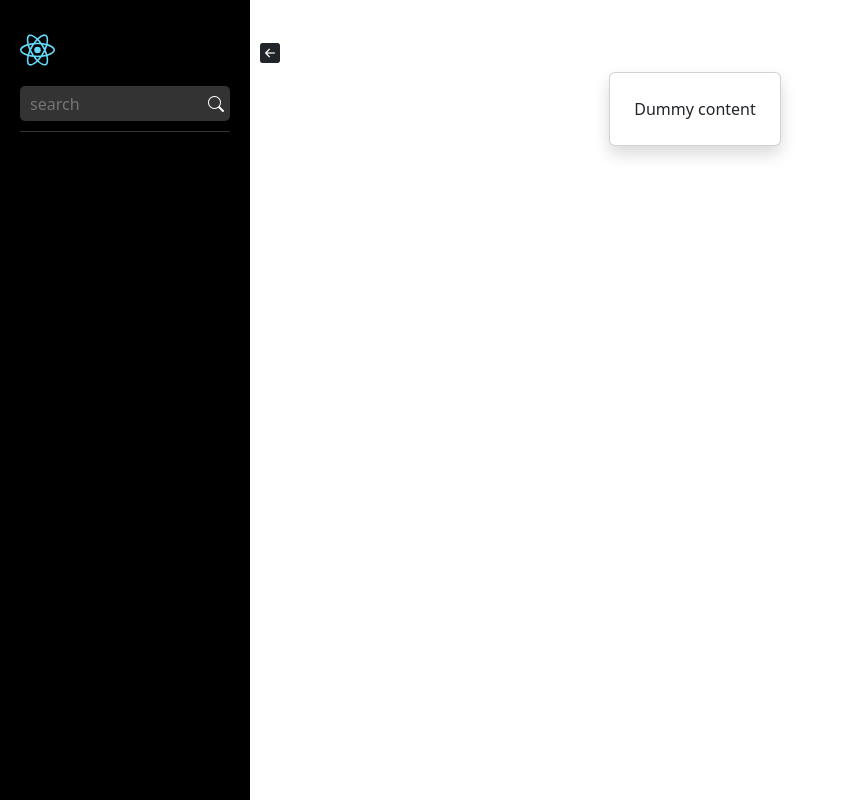
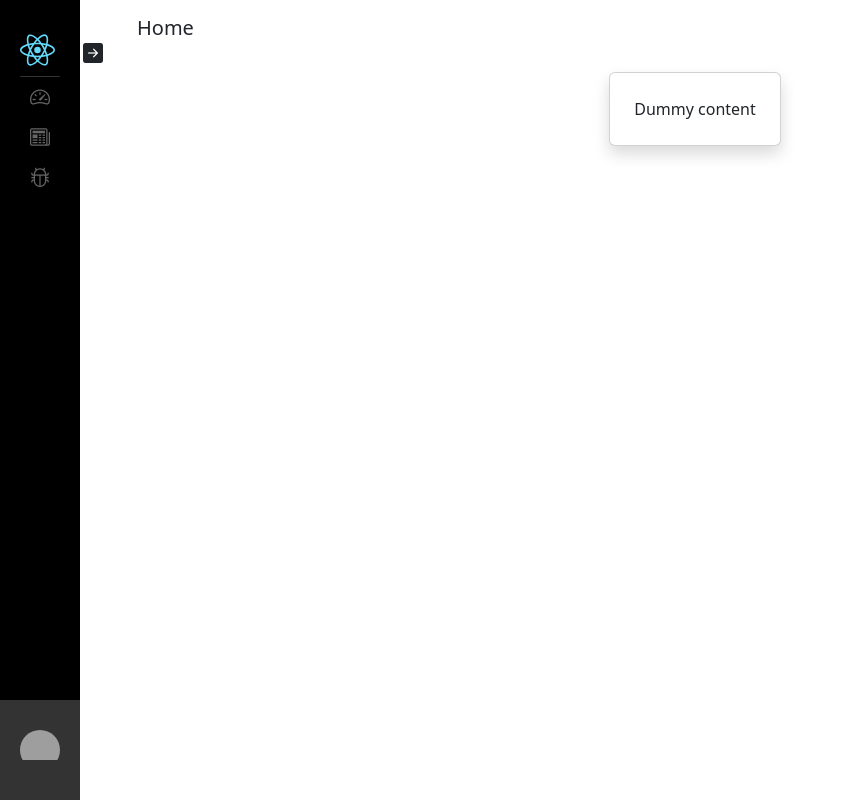
Before and after one commit to Syadon786/Projektmunka-Projektmenedzsment, a React (Create React App) app: page /home in a window 1280 px wide. Shown: the whole page, without its empty margins (0-847 px from the left). Built offline with nearby package versions, Linux system fonts and the light colour scheme; grey boxes are pictures that could not be loaded.

Commit message:
menu navigation, user-info

```diff
--- a/src/components/SideMenu/SideMenu.css
+++ b/src/components/SideMenu/SideMenu.css
@@ -37,7 +37,7 @@
     display: inline-block;
     position: absolute;
     top: 50%;
-    right: -50px;
+    right: -43px;
     transform: translateY(-50%);
 }
 
@@ -79,3 +79,47 @@
     border-radius: 1px;
     background-color: #333;
 }
+
+.main-menu ul {
+    padding: 0;
+}
+
+.side-menu-footer  {
+    width: 100%;
+    height: 100px;
+    background: #333;
+    position: absolute;
+    bottom: 0;
+    left: 0;
+    padding: 30px 20px;
+    box-sizing: border-box;
+
+}
+
+
+.avatar {
+    width: 40px;
+    height: 40px;
+    overflow: hidden;
+    border-radius: 50%;
+    display: inline-block;
+}
+
+.avatar img {
+    max-width: 100%;
+}
+
+.user-info {
+    display: inline-block;
+    max-height: 100%;
+    margin: 0 10px;
+    color: white;
+}
+
+.user-info h5 {
+    font-size: 14px;
+}
+
+.user-info p {
+    font-size: 10px;
+}
--- a/src/components/SideMenu/SideMenu.js
+++ b/src/components/SideMenu/SideMenu.js
@@ -1,10 +1,14 @@
 import React, {useState} from 'react'
+import { useNavigate } from 'react-router-dom';
+import { faker } from "@faker-js/faker";
 
 import "./SideMenu.css";
 import logo from "../../assets/react-2.svg";
+import MenuItem from '../MenuItem/MenuItem';
 
 const SideMenu = () => {
-    const [active, setActive] = useState(true);
+    const [active, setActive] = useState(false);
+    const navigate = useNavigate();
 
     const SideMenuConfig = {
         inactive:  {
@@ -30,17 +34,43 @@ const SideMenu = () => {
                 <img src={logo} alt="logo"/>
             </div>
             <div className="toggle-menu-btn" onClick={toggleMenu}>
-                <i class={`bi bi-arrow-${SideMenuConfig[configIndex].toggleAlignment}-square-fill`}></i>
+                <i className={`bi bi-arrow-${SideMenuConfig[configIndex].toggleAlignment}-square-fill`}></i>
             </div>
         </div>
 
         <div className="search-controller">
             <button className="search-menu-btn">
-                <i class="bi bi-search"></i>
+                <i className="bi bi-search"></i>
             </button>
             <input type="text" placeholder="search"></input>
         </div>
         <div className="divider"/>
+        <div className="main-menu">
+            <ul>
+                <MenuItem label="Dashboard" iconName="speedometer2" menuStatus={active}
+                onClick={() => navigate("/home")}/>
+                <MenuItem label="Content" iconName="newspaper" menuStatus={active}>
+                    <MenuItem submenu label="Tree demo" iconName="bar-chart-steps" menuStatus={active}
+                    onClick={() => navigate("/tree")}
+                    />
+                    <MenuItem submenu menuStatus={active}
+                    onClick={() => alert("Just a dummy")}
+                    />
+                </MenuItem>
+                <MenuItem label="Not found test" iconName="bug" menuStatus={active}
+                onClick={() => navigate("/notfound")}/>
+            </ul>
+        </div>
+
+        <div className="side-menu-footer">
+            <div className="avatar">
+                <img src={faker.image.avatar()} alt="user profile-pic"/>
+            </div>
+            {active ? <div className="user-info">
+                    <h5>{faker.name.fullName()}</h5>
+                    <p>{faker.internet.email()}</p>
+            </div> : null}
+        </div>
     </div>
     )
 }
```
